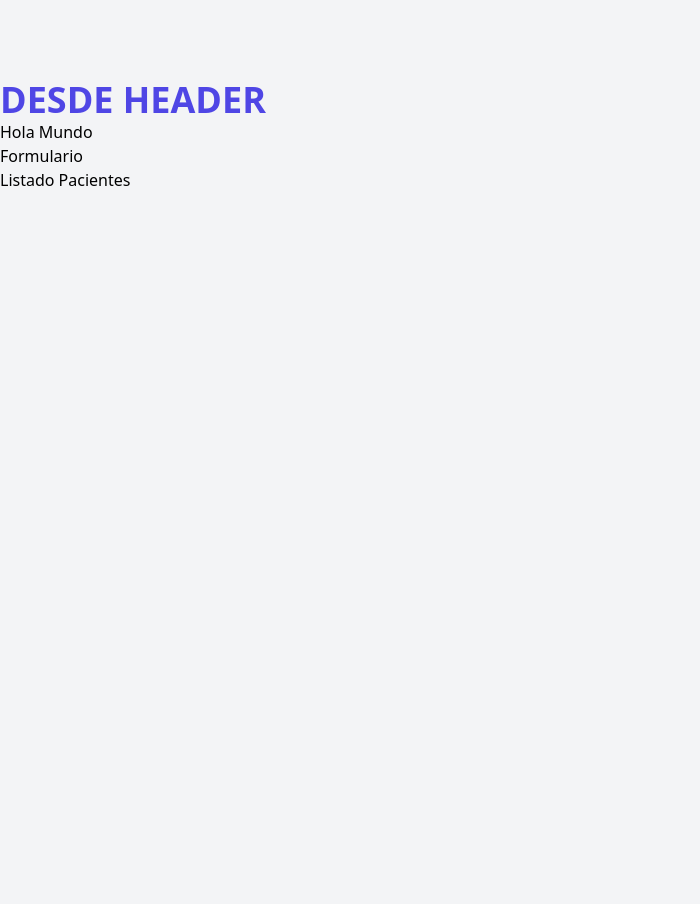
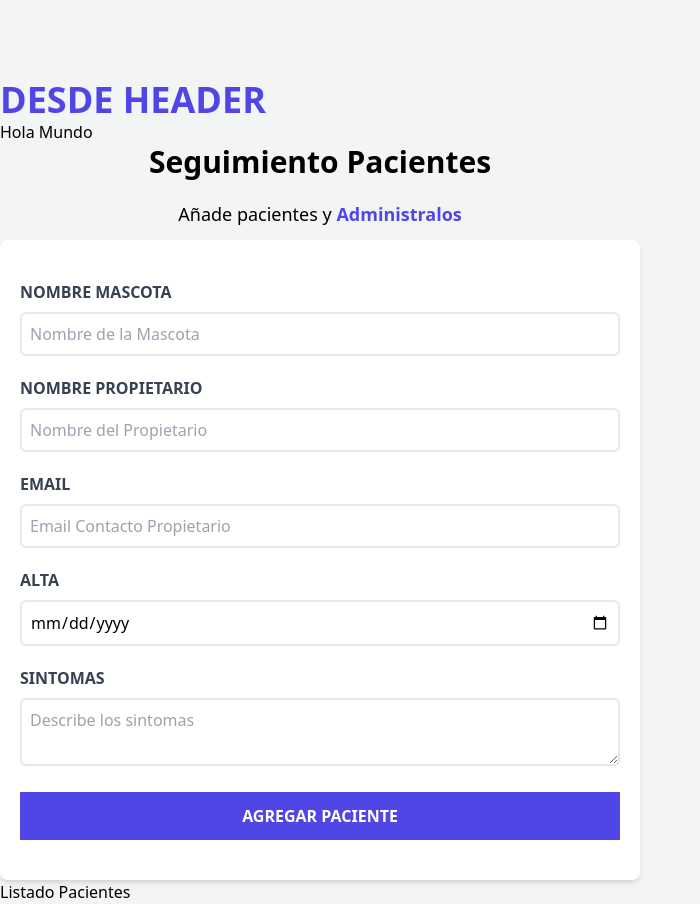
Before and after one commit to CristianAGR/citas-react, a React (Vite) app: page / in a window 1280 px wide. Shown: the whole page, without its empty margins (0-700 px from the left). Before the commit the page ends 880 px from the top, so only its background shows below. Built offline with nearby package versions, Linux system fonts and the light colour scheme.

Commit message:
formulario

```diff
--- a/src/components/Formulario.jsx
+++ b/src/components/Formulario.jsx
@@ -1,9 +1,99 @@
-import React from 'react'
+import {useState, useEffect} from 'react';
 
 function Formulario() {
+  const [nombre, setNombre] = useState('');
+
+  const handleSubmit = () => {
+    e.preventDefault();
+
+    console.log('Enviando formulario')
+  }
+
   return (
-    <div>
-      <h2> Formulario </h2>
+    <div className='md:w-1/2 ld:w-2/5'>
+      <h2 className='font-black text-3xl text-center'> Seguimiento Pacientes </h2>
+
+      <p className='text-lg mt-5 mb-3 text-center'>
+        Añade pacientes y {''}
+        <span className='text-indigo-600 font-bold text-lg'> Administralos </span>
+      </p>
+
+      <form
+          onSubmit={handleSubmit}
+          className='bg-white shadow-md rounded-lg py-10 px-5 md-10'>
+
+        <div className='mb-5'>
+          <label htmlFor='mascota' className='block text-gray-700 uppercase font-bold'>
+          Nombre Mascota
+          </label>
+
+          <input
+               id='mascota'
+               type="text"
+               placeholder='Nombre de la Mascota'
+               className='border-2 w-full p-2 mt-2 placeholder-gray-400 rounded-md'
+               value={nombre}
+               onChange= { (e) => setNombre(e.target.value)}
+          />
+        </div>
+
+        <div className='mb-5'>
+          <label htmlFor='propietario' className='block text-gray-700 uppercase font-bold'>
+          Nombre Propietario
+          </label>
+
+          <input
+               id='propietario'
+               type="text"
+               placeholder='Nombre del Propietario'
+               className='border-2 w-full p-2 mt-2 placeholder-gray-400 rounded-md'
+          />
+        </div>
+
+        <div className='mb-5'>
+          <label htmlFor='email' className='block text-gray-700 uppercase font-bold'>
+          Email
+          </label>
+
+          <input
+               id='email'
+               type="email"
+               placeholder='Email Contacto Propietario'
+               className='border-2 w-full p-2 mt-2 placeholder-gray-400 rounded-md'
+          />
+        </div>
+
+        <div className='mb-5'>
+          <label htmlFor='alta' className='block text-gray-700 uppercase font-bold'>
+          Alta
+          </label>
+
+          <input
+               id='alta'
+               type="date"
+               className='border-2 w-full p-2 mt-2 rounded-md'
+          />
+        </div>
+
+        <div className='mb-5'>
+          <label htmlFor='sintomas' className='block text-gray-700 uppercase font-bold'>
+          Sintomas
+          </label>
+
+          <textarea
+          id='sintomas'
+          className='border-2 w-full p-2 mt-2 placeholder-gray-400 rounded-md'
+          placeholder='Describe los sintomas'/>
+        </div>
+
+        <input
+           type="submit"
+           className=' bg-indigo-600 w-full p-3 text-white uppercase font-bold
+           hover:bg-indigo-700 cursor-pointer transition-colors'
+           value="Agregar Paciente"
+        />
+
+      </form>
     </div>
   )
 }
```
